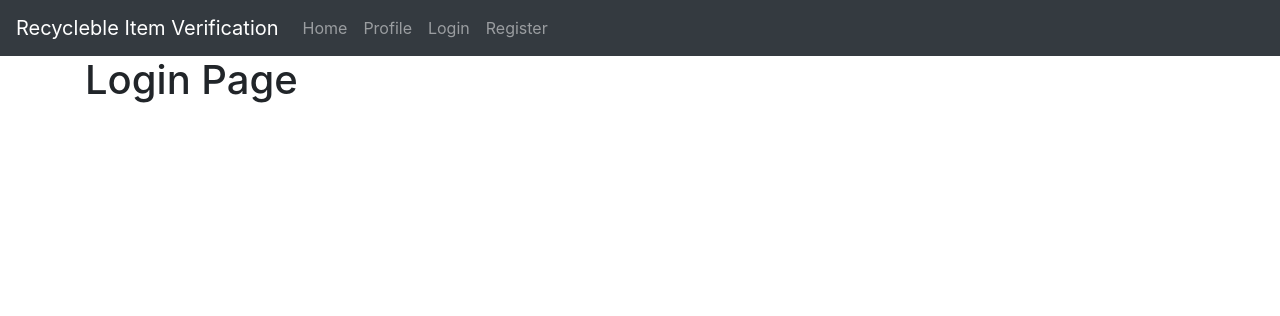
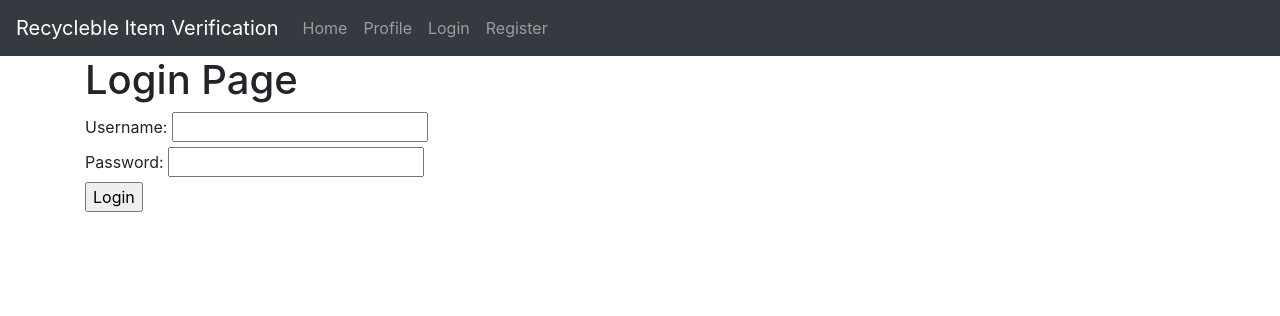
Before and after one commit to NasrLoua/CSC2012-Project, a Flask app: page /login in a window 1280 px wide. Shown: the top 316 px of the page. Run offline with Flask 2, Linux system fonts and the light colour scheme; parts of the project's set-up code (start-up, migrations or seed data) failed here and were passed over; some libraries are stand-ins or nearby versions.

Commit message:
added login, registration

```diff
--- a/main.py
+++ b/main.py
@@ -1,10 +1,16 @@
-from flask import Flask, request, jsonify, send_from_directory, render_template
+from flask import Flask, request, session, jsonify, send_from_directory, render_template, url_for, redirect
 from werkzeug.utils import secure_filename
 import pickle
 import os
 from PIL import Image
 import numpy as np
 import tensorflow as tf
+import database
+from database import get_database
+
+dbname = get_database()
+collection_profile = dbname ['profile']
+
 from tensorflow.keras.preprocessing.image import load_img, img_to_array
 
 # Load the saved model
@@ -31,6 +37,7 @@ img_height = 64
 
 app = Flask(__name__)
 app.config['UPLOAD_FOLDER'] = './uploads'
+app.secret_key = 'my_secret_key'
 
 
 def allowed_file(filename):
@@ -90,21 +97,61 @@ def prediction():
 def index():
     return render_template('base.html')
 
+
 @app.route("/",methods=['GET','POST'])
 def home():
-    return render_template('home.html')
+    if 'username' in session:
+        username = session['username']
+        return render_template('home.html')
+    else:
+        return redirect(url_for('login'))
+
 
 @app.route("/profile")
 def profile():
     return render_template('profile.html')
 
-@app.route("/login")
+
+@app.route('/login', methods=['GET', 'POST'])
 def login():
-    return render_template('login.html')
+    if request.method == 'POST':
+        username = request.form['username']
+        password = request.form['password']
 
-@app.route("/register")
+        user = database.findOneUser(username)
+
+        if user and user['password'] == password:
+            session['username'] = username
+            print('Session username:', session)
+            return redirect(url_for('home'))
+        elif user:
+            return render_template('login.html', error='Invalid password')
+        else:
+            return render_template('login.html', error='Invalid username')
+    else:
+        return render_template('login.html')
+
+
+
+@app.route('/logout')
+def logout():
+    session.pop('username', None)
+    print('Session username:', session)
+    return redirect(url_for('login'))
+
+
+@app.route("/register", methods=["GET", "POST"])
 def register():
-    return render_template('register.html')
+    if request.method == "POST":
+        name = request.form.get("name")
+        username = request.form.get("username")
+        password = request.form.get("password")
+        # validate and add user to the database
+        database.addUser(name, username, password)
+        # redirect to login page after successful registration
+        return redirect(url_for("login"))
+    else:
+        return render_template("register.html")
 
 @app.route('/navbar')
 def navbar():
--- a/templates/login.html
+++ b/templates/login.html
@@ -1,4 +1,20 @@
 {% extends 'base.html' %} {% block title %}Login{% endblock %} {% block content
 %}
 <h1>Login Page</h1>
-{% set active_page = 'login' %} {% endblock %}
+{% set active_page = 'login' %} {% if error %}
+<p>{{ error }}</p>
+{% endif %}
+<form method="POST" action="">
+  <div>
+    <label>Username:</label>
+    <input type="text" name="username" required />
+  </div>
+
+  <div>
+    <label>Password:</label>
+    <input type="password" name="password" required />
+  </div>
+
+  <input type="submit" value="Login" />
+</form>
+{% endblock %}
--- a/templates/navbar.html
+++ b/templates/navbar.html
@@ -19,12 +19,18 @@
       <li class="nav-item {% if active_page == 'profile' %}active{% endif %}">
         <a class="nav-link" href="/profile">Profile</a>
       </li>
+      {% if session['username'] %}
+      <li class="nav-item">
+        <a class="nav-link" href="/logout">Logout</a>
+      </li>
+      {% else %}
       <li class="nav-item {% if active_page == 'login' %}active{% endif %}">
         <a class="nav-link" href="/login">Login</a>
       </li>
       <li class="nav-item {% if active_page == 'register' %}active{% endif %}">
         <a class="nav-link" href="/register">Register</a>
       </li>
+      {% endif %}
     </ul>
   </div>
 </nav>
```
Also changed, not shown: database.py (+59 -0 lines), templates/register.html (+29 -1 lines).
